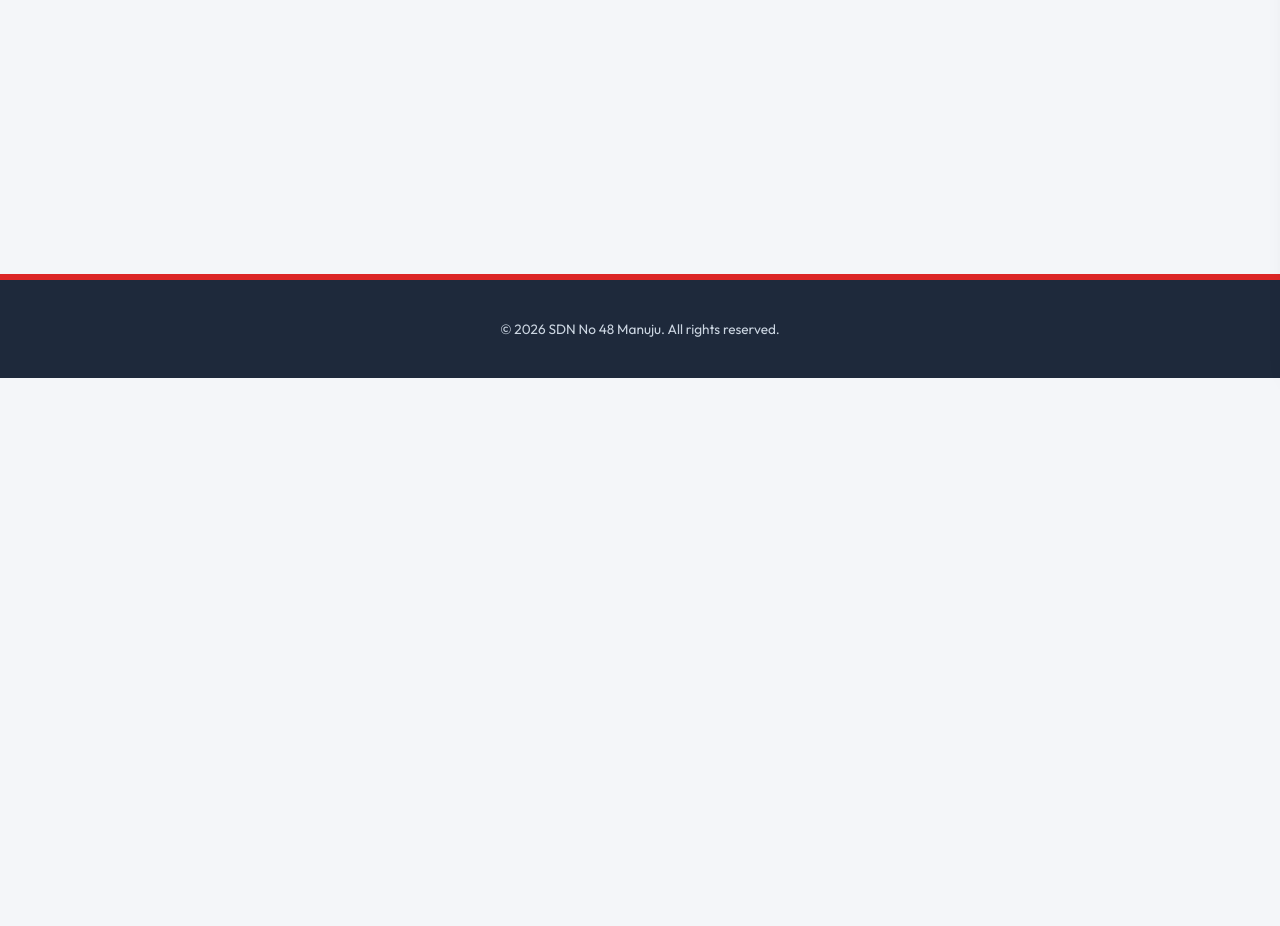
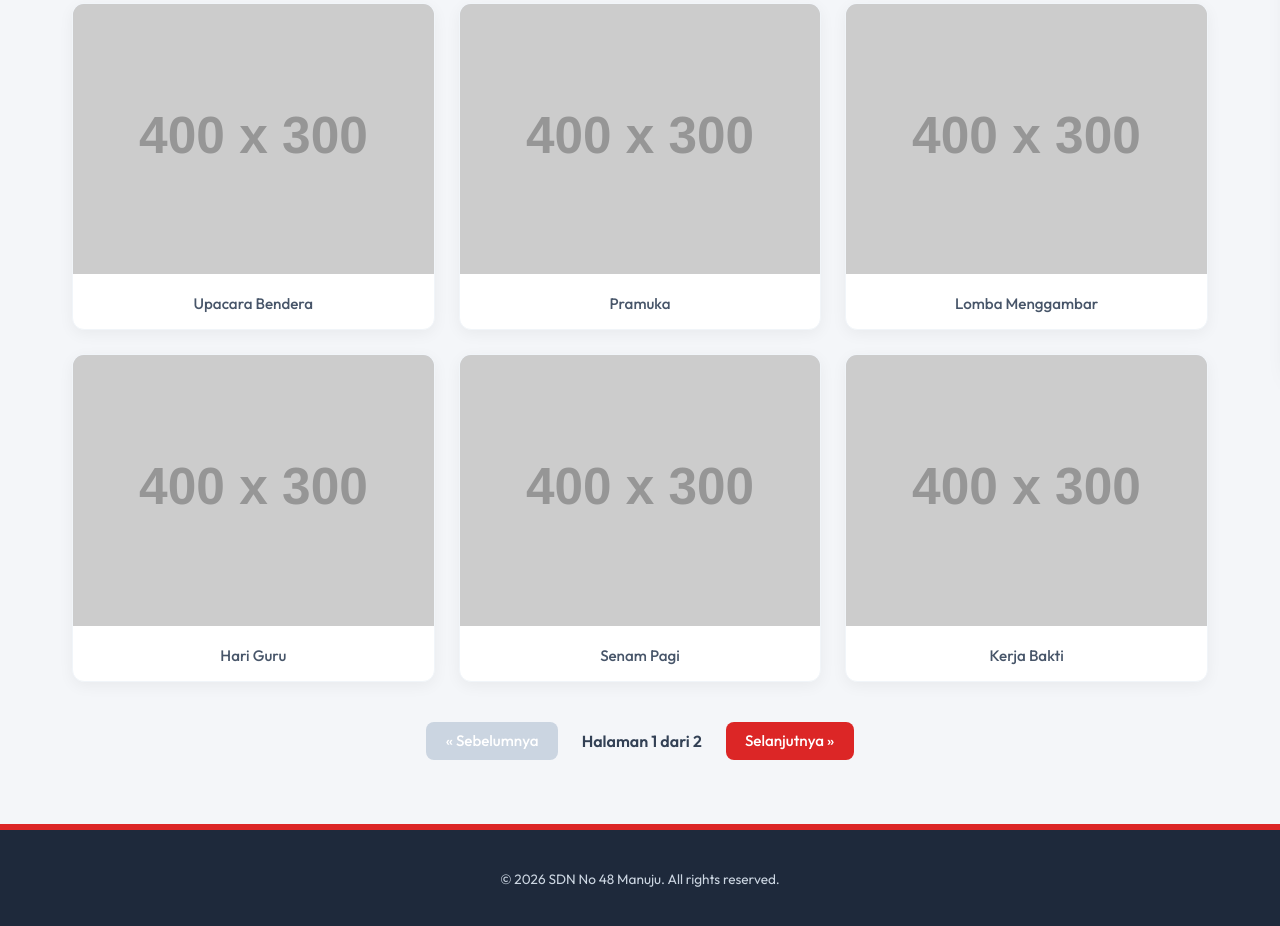
Before and after one commit to wahyu1337/sd-48-takalar, a website built with webpack: page src/gallery/index.html in a window 1280 px wide. Shown: the part 422-1348 px from the top of the page. Before the commit the page ends 800 px from the top, so only its background shows below. Built offline with nearby package versions, Linux system fonts and the light colour scheme; placeholder pictures from the web are drawn by us.

Commit message:
Penambahan placeholder gallery

```diff
--- a/src/gallery/index.html
+++ b/src/gallery/index.html
@@ -49,6 +49,18 @@
             <h1>GALLERY SEKOLAH</h1>
             <p>Kumpulan dokumentasi kegiatan dan fasilitas SDN No 48 Manuju.</p>
         </div>
+
+        <div class="gallery-container">
+            <div class="gallery-grid" id="gallery-grid">
+                <!-- Data akan dimuat melalui JavaScript -->
+            </div>
+
+            <div class="pagination" id="pagination">
+                <button id="prev-btn" class="page-btn" disabled>&laquo; Sebelumnya</button>
+                <span id="page-info">Halaman 1 dari 1</span>
+                <button id="next-btn" class="page-btn">Selanjutnya &raquo;</button>
+            </div>
+        </div>
     </main>
 
     <!-- Footer -->
--- a/src/script.js
+++ b/src/script.js
@@ -20,4 +20,90 @@ document.addEventListener('DOMContentLoaded', () => {
     if(hamburger) hamburger.addEventListener('click', openSidebar);
     if(closeBtn) closeBtn.addEventListener('click', closeSidebar);
     if(overlay) overlay.addEventListener('click', closeSidebar);
+
+    // Gallery Pagination Logic
+    const galleryGrid = document.getElementById('gallery-grid');
+    if (galleryGrid) {
+        // Dummy data for gallery
+        const galleryData = [
+            { img: 'https://placehold.co/400x300/f8fafc/dc2626?text=Kegiatan+1', caption: 'Upacara Bendera' },
+            { img: 'https://placehold.co/400x300/f8fafc/dc2626?text=Kegiatan+2', caption: 'Pramuka' },
+            { img: 'https://placehold.co/400x300/f8fafc/dc2626?text=Kegiatan+3', caption: 'Lomba Menggambar' },
+            { img: 'https://placehold.co/400x300/f8fafc/dc2626?text=Kegiatan+4', caption: 'Hari Guru' },
+            { img: 'https://placehold.co/400x300/f8fafc/dc2626?text=Kegiatan+5', caption: 'Senam Pagi' },
+            { img: 'https://placehold.co/400x300/f8fafc/dc2626?text=Kegiatan+6', caption: 'Kerja Bakti' },
+            { img: 'https://placehold.co/400x300/f8fafc/dc2626?text=Kegiatan+7', caption: 'Kunjungan Edukasi' },
+            { img: 'https://placehold.co/400x300/f8fafc/dc2626?text=Kegiatan+8', caption: 'Pentas Seni' },
+            { img: 'https://placehold.co/400x300/f8fafc/dc2626?text=Kegiatan+9', caption: 'Penyerahan Raport' },
+            { img: 'https://placehold.co/400x300/f8fafc/dc2626?text=Kegiatan+10', caption: 'Rapat Orang Tua' },
+            { img: 'https://placehold.co/400x300/f8fafc/dc2626?text=Kegiatan+11', caption: 'Kegiatan UKS' },
+            { img: 'https://placehold.co/400x300/f8fafc/dc2626?text=Kegiatan+12', caption: 'Pekan Olahraga' },
+        ];
+
+        const itemsPerPage = 6; // 3x2 grid (3 kolom, 2 baris)
+        let currentPage = 1;
+        const totalPages = Math.ceil(galleryData.length / itemsPerPage);
+
+        const prevBtn = document.getElementById('prev-btn');
+        const nextBtn = document.getElementById('next-btn');
+        const pageInfo = document.getElementById('page-info');
+
+        function renderGallery(page) {
+            galleryGrid.innerHTML = '';
+
+            const start = (page - 1) * itemsPerPage;
+            const end = start + itemsPerPage;
+            const currentItems = galleryData.slice(start, end);
+
+            currentItems.forEach(item => {
+                const itemDiv = document.createElement('div');
+                itemDiv.className = 'gallery-item';
+
+                const img = document.createElement('img');
+                img.className = 'gallery-image';
+                img.src = item.img;
+                img.alt = item.caption;
+
+                img.onerror = function() {
+                    this.onerror = null; // Mencegah infinite loop (flicker bug)
+                    this.src = 'https://placehold.co/400x300/f1f5f9/64748b?text=Foto+Tidak+Tersedia';
+                };
+
+                const caption = document.createElement('div');
+                caption.className = 'gallery-caption';
+                caption.textContent = item.caption;
+
+                itemDiv.appendChild(img);
+                itemDiv.appendChild(caption);
+                galleryGrid.appendChild(itemDiv);
+            });
+
+            if (pageInfo) pageInfo.textContent = `Halaman ${page} dari ${totalPages}`;
+            if (prevBtn) prevBtn.disabled = page === 1;
+            if (nextBtn) nextBtn.disabled = page === totalPages;
+        }
+
+        if (prevBtn) {
+            prevBtn.addEventListener('click', () => {
+                if (currentPage > 1) {
+                    currentPage--;
+                    renderGallery(currentPage);
+                }
+            });
+        }
+
+        if (nextBtn) {
+            nextBtn.addEventListener('click', () => {
+                if (currentPage < totalPages) {
+                    currentPage++;
+                    renderGallery(currentPage);
+                }
+            });
+        }
+
+        // Initial render
+        if(galleryData.length > 0) {
+            renderGallery(currentPage);
+        }
+    }
 });
--- a/src/styles.css
+++ b/src/styles.css
@@ -250,6 +250,84 @@ footer {
     border-top: 6px solid #dc2626;
 }
 
+/* Gallery Styles */
+.gallery-container {
+    margin-top: 3rem;
+    width: 100%;
+}
+
+.gallery-grid {
+    display: grid;
+    grid-template-columns: repeat(3, 1fr);
+    gap: 1.5rem;
+    margin-bottom: 2.5rem;
+}
+
+.gallery-item {
+    background: #ffffff;
+    border-radius: 12px;
+    overflow: hidden;
+    box-shadow: 0 4px 15px rgba(0,0,0,0.05);
+    transition: transform 0.3s ease, box-shadow 0.3s ease;
+    cursor: pointer;
+    border: 1px solid #f1f5f9;
+}
+
+.gallery-item:hover {
+    transform: translateY(-5px);
+    box-shadow: 0 8px 25px rgba(220, 38, 38, 0.15);
+    border-color: #fca5a5;
+}
+
+.gallery-image {
+    width: 100%;
+    aspect-ratio: 4/3;
+    object-fit: cover;
+    background-color: #e2e8f0;
+}
+
+.gallery-caption {
+    padding: 1rem;
+    font-size: 0.95rem;
+    font-weight: 500;
+    color: #475569;
+    text-align: center;
+}
+
+/* Pagination */
+.pagination {
+    display: flex;
+    justify-content: center;
+    align-items: center;
+    gap: 1.5rem;
+}
+
+.page-btn {
+    padding: 0.6rem 1.2rem;
+    border: none;
+    background: #dc2626;
+    color: #ffffff;
+    border-radius: 8px;
+    font-size: 0.95rem;
+    font-weight: 500;
+    cursor: pointer;
+    transition: background 0.2s ease;
+}
+
+.page-btn:hover:not(:disabled) {
+    background: #b91c1c;
+}
+
+.page-btn:disabled {
+    background: #cbd5e1;
+    cursor: not-allowed;
+}
+
+#page-info {
+    font-weight: 600;
+    color: #334155;
+}
+
 /* Responsive */
 @media (max-width: 945px) {
     .nav-links {
@@ -271,4 +349,14 @@ footer {
     .hero p {
         font-size: 0.95rem;
     }
+
+    .gallery-grid {
+        grid-template-columns: repeat(2, 1fr);
+    }
 }
+
+@media (max-width: 600px) {
+    .gallery-grid {
+        grid-template-columns: 1fr;
+    }
+}
```
